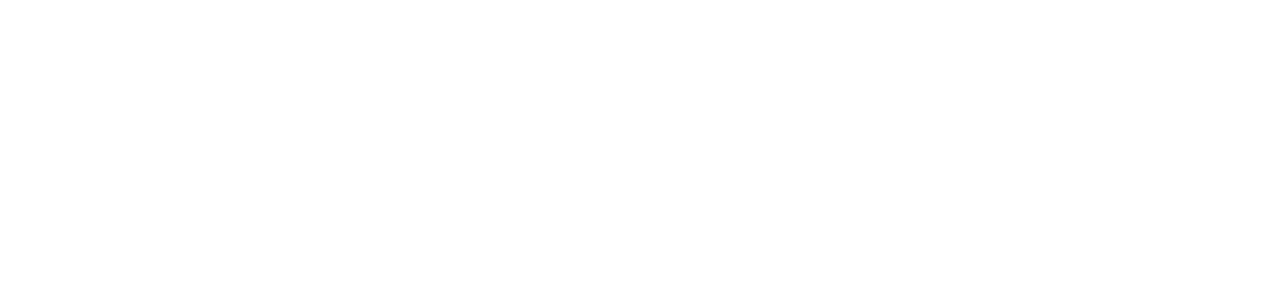
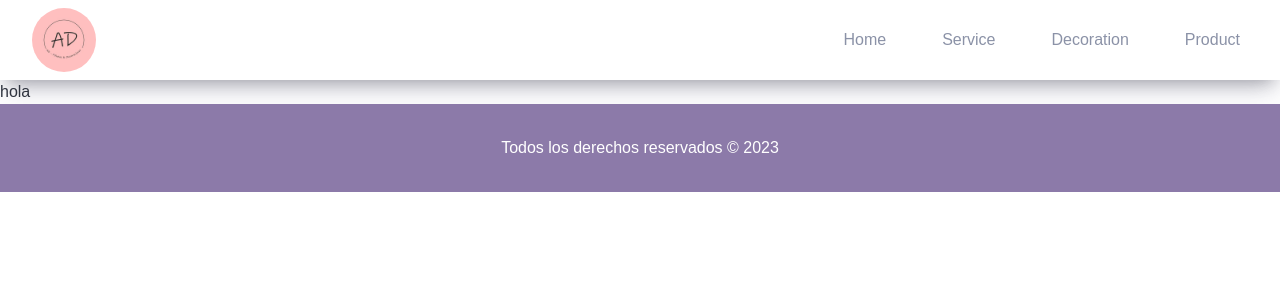
Before and after one commit to davisLjr/decoration-proyect, a Next.js app: page / in a window 1280 px wide. Shown: the top 300 px of the page. Built offline with nearby package versions, Linux system fonts and the light colour scheme.

Commit message:
feat: se agrega header y footer basico, libreria de icono de chakra ui

```diff
--- a/package.json
+++ b/package.json
@@ -9,6 +9,7 @@
     "lint": "next lint"
   },
   "dependencies": {
+    "@chakra-ui/icons": "^2.0.17",
     "@chakra-ui/react": "^2.5.1",
     "@emotion/react": "^11.10.6",
     "@emotion/styled": "^11.10.6",
--- /dev/null
+++ b/src/components/layout/Footer/Footer.tsx
@@ -0,0 +1,17 @@
+import { Box, Text } from "@chakra-ui/react";
+import React from "react";
+
+export const Footer = () => {
+  return (
+    <footer>
+      <Box
+        width='100%'
+        p='2rem 1.5rem'
+        textAlign='center'
+        background='secondary'
+      >
+        <Text color='white'>Todos los derechos reservados © 2023</Text>
+      </Box>
+    </footer>
+  );
+};
--- /dev/null
+++ b/src/components/layout/Header/Header.tsx
@@ -0,0 +1,13 @@
+import React from "react";
+import { HeaderDesktop } from "./components/Desktop";
+import { HeaderMobile } from "./components/Mobile";
+import { useMediaQuery } from "@chakra-ui/react";
+
+export const Header = () => {
+  const [isDesktop] = useMediaQuery("(min-width: 768px)");
+  return (
+    <>
+      {isDesktop ? <HeaderDesktop/> : <HeaderMobile/>}
+    </>
+  );
+};
--- /dev/null
+++ b/src/components/layout/Header/components/Desktop.tsx
@@ -0,0 +1,21 @@
+import { theme } from "@/resources/theme";
+import { Flex } from "@chakra-ui/react";
+import React from "react";
+import { ListH } from "./List";
+import { Logo } from "./Logo";
+
+export const HeaderDesktop = () => {
+  return (
+    <header>
+      <Flex justifyContent='space-between' padding='0.5rem 2rem' height='5rem' boxShadow={theme.shadows.sm}>
+        <Logo/>
+        <ListH
+          optionOne="Home"
+          optionTwo="Service"
+          optionThree="Decoration"
+          optionFour="Product"
+        />
+      </Flex>
+    </header>
+  );
+};
--- /dev/null
+++ b/src/components/layout/Header/components/List.tsx
@@ -0,0 +1,32 @@
+import { ListItem, List, Link } from "@chakra-ui/react";
+import React from "react";
+
+export interface ListProps {
+  optionOne: string;
+  optionTwo: string;
+  optionThree: string;
+  optionFour: string;
+}
+
+export const ListH: React.FC<ListProps> = ({ optionOne, optionTwo, optionThree, optionFour }) => {
+  return (
+    <List display='flex' gap='10' alignItems='center'>
+      <ListItem>
+        <Link sx={style} href="/" >{optionOne}</Link>
+      </ListItem>
+      <ListItem>
+        <Link sx={style} href="/">{optionTwo}</Link>
+      </ListItem>
+      <ListItem>
+        <Link sx={style} href="/"> {optionThree}</Link>
+      </ListItem>
+      <ListItem>
+        <Link sx={style} href="/"> {optionFour}</Link>
+      </ListItem>
+    </List>
+  );
+};
+
+const style = {
+  padding:'1.5rem 0.5rem'
+}
--- /dev/null
+++ b/src/components/layout/Header/components/ListMobile.tsx
@@ -0,0 +1,31 @@
+import { HamburgerIcon } from "@chakra-ui/icons";
+import { Link, MenuList, MenuItem, Menu, MenuButton, IconButton } from "@chakra-ui/react";
+import React from "react";
+import { ListProps } from "./List";
+
+export const ListHM: React.FC<ListProps> = ({ optionOne, optionTwo, optionThree, optionFour }) => {
+  return (
+    <Menu>
+      <MenuButton
+        as={IconButton}
+        aria-label='Options'
+        icon={<HamburgerIcon />}
+        variant='outline'
+      />
+      <MenuList>
+        <MenuItem >
+          <Link href="/">{optionOne}</Link>
+        </MenuItem>
+        <MenuItem >
+        <Link href="/">{optionTwo}</Link>
+        </MenuItem>
+        <MenuItem >
+        <Link href="/">{optionThree}</Link>
+        </MenuItem>
+        <MenuItem >
+        <Link href="/">{optionFour}</Link>
+        </MenuItem>
+      </MenuList>
+    </Menu>
+  );
+};
--- /dev/null
+++ b/src/components/layout/Header/components/Logo.tsx
@@ -0,0 +1,10 @@
+import { Box, Image } from '@chakra-ui/react'
+import React from "react";
+
+export const Logo = () => {
+  return (
+    <Box width='4rem' height='4rem'>
+        <Image src='./images/icons/logo.jpg' alt='Dan Abramov' objectFit='cover' borderRadius='50%' />
+    </Box>
+  );
+};
--- /dev/null
+++ b/src/components/layout/Header/components/Mobile.tsx
@@ -0,0 +1,20 @@
+import { theme } from "@/resources/theme";
+import { Flex } from "@chakra-ui/react";
+import React from "react";
+import { ListHM } from "./ListMobile";
+import { Logo } from "./Logo";
+
+export const HeaderMobile = () => {
+  return (
+    <header>
+      <Flex justifyContent='space-between' padding='0.5rem 2rem' height='5rem' boxShadow={theme.shadows.sm} alignItems='center'>
+        <Logo/>
+        <ListHM
+          optionOne="Home"
+          optionTwo="Service"
+          optionThree="Decoration"
+          optionFour="Product"/>
+      </Flex>
+    </header>
+  );
+};
--- /dev/null
+++ b/src/components/layout/Template/TemplatePage.tsx
@@ -0,0 +1,19 @@
+import { Box } from "@chakra-ui/react";
+import React, { ReactNode } from "react";
+import { Footer } from "../Footer/Footer";
+import { Header } from "../Header/Header";
+
+interface ComponentProps {
+  children: ReactNode;
+}
+export const PageTemplate = ({ children }: ComponentProps) => {
+  return (
+    <>
+        <Header/>
+            <Box as='main'>
+                {children}
+            </Box>
+        <Footer/>
+    </>
+  );
+};
--- a/src/pages/index.tsx
+++ b/src/pages/index.tsx
@@ -1,12 +1,12 @@
 import { Inter } from '@next/font/google'
-import { Box } from '@chakra-ui/react'
+import { PageTemplate } from '@/components/layout/Template/TemplatePage'
 
 const inter = Inter({ subsets: ['latin'] })
 
 export default function Home() {
   return (
-    <>
-      <Box></Box>
-    </>
+    <PageTemplate>
+      <h1>hola</h1>
+    </PageTemplate>
   )
 }
--- a/src/resources/theme/index.tsx
+++ b/src/resources/theme/index.tsx
@@ -7,26 +7,7 @@ const colors = {
   backgroundDark: "#161B33",
   neutro: "#F3EFEC",
   text: "#30343F",
-  // secondaryG: {
-  //   900: "#1D1E2C",
-  //   800: "#282a3e",
-  //   700: "#30324a",
-  //   600: "#383a56",
-  //   500: "#404363",
-  //   400: "#494b6f",
-  //   300: "#51537b",
-  //   200: "#595c88",
-  //   100: "#616494",
-  // },
-  // light: "#FEFFEA",
-  // brown: "#DB9065",
-  // brownHover: "#C6662F",
 };
-
-// export const borders = {
-//   base: colors.backgroundDark,
-//   hover: colors.secondary,
-// };
 
 const shadows = {
   sm: "rgba(50, 50, 93, 0.25) 0px 13px 27px -5px, rgba(0, 0, 0, 0.3) 0px 8px 16px -8px",
@@ -34,77 +15,17 @@ const shadows = {
     "rgb(38, 57, 77) 0px 20px 30px -10px",
 };
 
-// const Button = {
-//   baseStyle: {
-//     color: "light",
-//     borderRadius: "0.313rem",
-//     textTransform: "uppercase",
-//     paddingTop: "0.156rem",
-//     boxShadow: "sm",
-//     fontFamily: "Raleway, sans-serif",
-//   },
-//   sizes: {
-//     sm: {
-//       lineHeight: "2.5rem",
-//       fontSize: "0.625",
-//       fontWeight: "semibold",
-//     },
-//     md: {
-//       height: "2.5rem",
-//       maxHeight: "2.5rem",
-//       fontSize: "xs",
-//     },
-//     lg: {
-//       height: "3rem",
-//       maxHeight: "3rem",
-//       fontSize: "xs",
-//     },
-//     xl: {
-//       height: "3rem",
-//       maxHeight: "3rem",
-//       fontSize: "xs",
-//       px: { base: "2.5rem", lg: "4.375rem" },
-//     },
-//   },
-//   variants: {
-//     solidPrimary: {
-//       color: "light",
-//       bg: "brown",
-//     },
-//     outline: {
-//       color: "secondary",
-//       bg: "white",
-//       boxShadow: "none",
-//       border: "0.125rem solid",
-//       borderColor: "secondary",
-//       _hover: {
-//         borderColor: "transparent",
-//         color: "white",
-//       },
-//     },
-//     ghost: {
-//       color: "light",
-//       bg: "transparent",
-//       border: "1px solid",
-//       borderColor: "light",
-//       marginTop: "0.625",
-//       borderRadius: "0px",
-//       _hover: {
-//         borderColor: "transparent",
-//       },
-//     },
-//   },
-// };
-
-// const Link = {
-//   baseStyle: {
-//     letterSpacing: "0px",
-//     textDecoration: "none",
-//     _hover: {
-//       textDecoration: "none",
-//     },
-//   },
-// };
+const Link = {
+  baseStyle: {
+    color: '#8b92a7',
+    _visited: {
+      color:'#30343F'
+    },
+    _focus: {
+      boxShadow: 'rgba(0, 0, 0, 0.05) 0px 6px 24px 0px, rgba(0, 0, 0, 0.08) 0px 0px 0px 1px'
+    }
+  }
+};
 
 const fonts = {
   heading: "Raleway, sans-serif",
@@ -119,7 +40,7 @@ const styles = {
       scrollBehavior: "smooth",
     },
     h1: {
-      color: "text",
+      color: "#30343F",
     },
   },
 };
@@ -144,6 +65,6 @@ export const theme = extendTheme({
   fontSizes,
   components: {
     // Button,
-    // Link,
+    Link,
   },
 });
```
Also changed, not shown: 1 other file (tests, documents, lock files or other folders).
